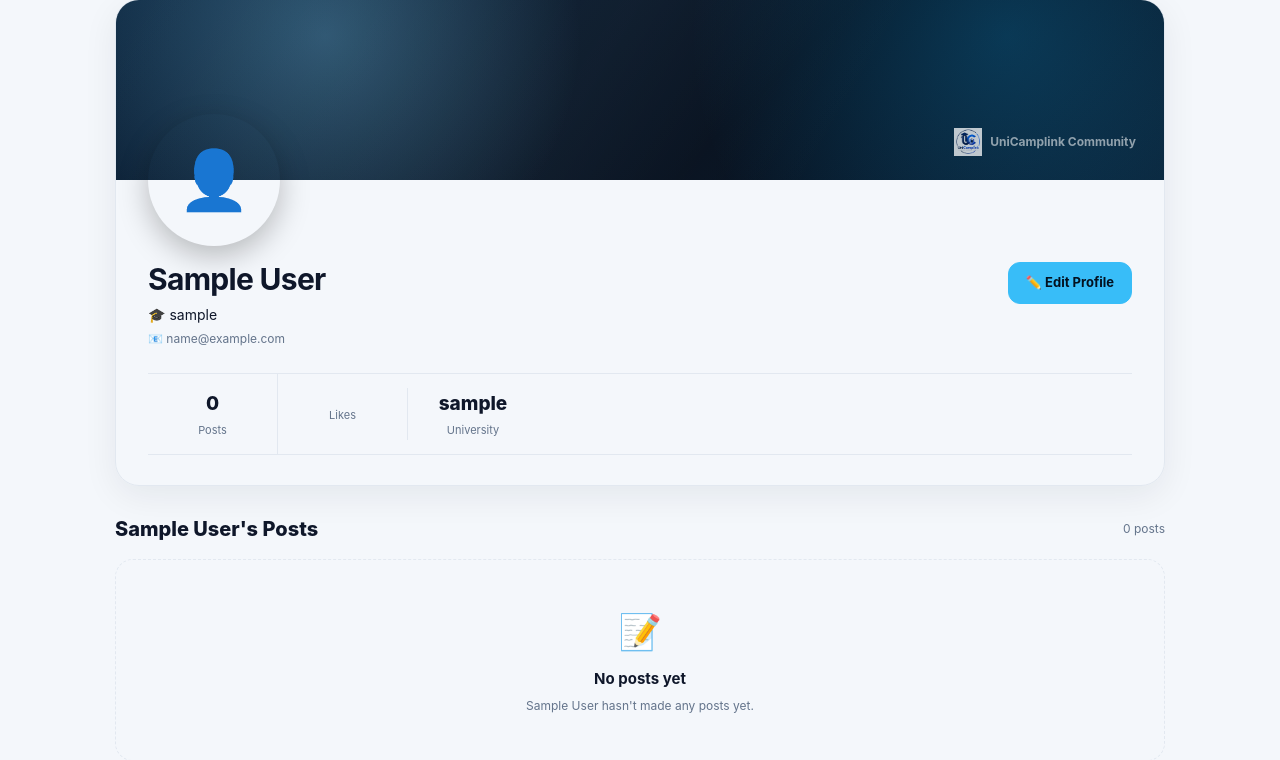
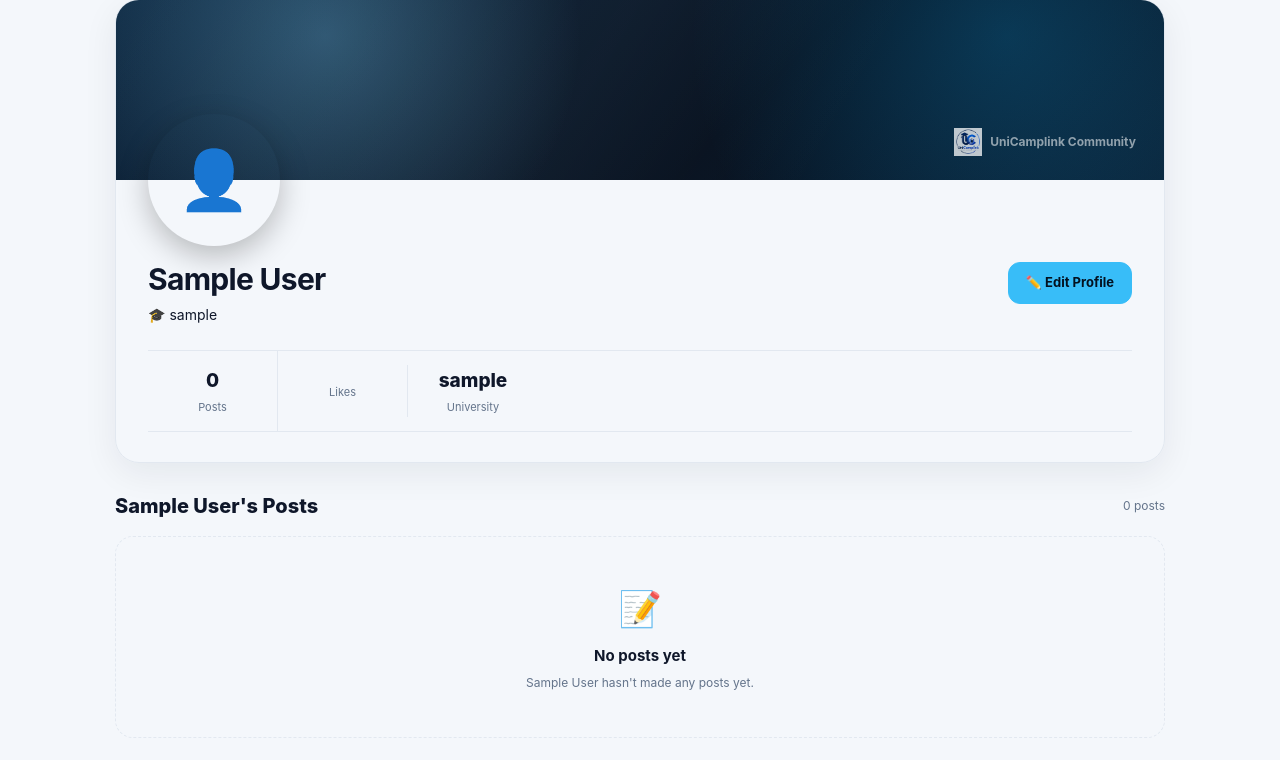
Before and after one commit to sYmDy2580/UniCamplink, a Flask app: page /user/1 in a window 1280 px wide. Shown: the part 152-912 px from the top of the page. After the commit the page ends 890 px from the top, so only its background shows below. Run offline with Flask 3, Linux system fonts and the light colour scheme; the visitor is signed in with stand-in values (Sample User, id 1); data comes from the database, SQL or seed files in the repository; data that the repository does not hold is empty; some libraries are stand-ins or nearby versions.

Commit message:
Update user profile page

```diff
--- a/templates/user_profile.html
+++ b/templates/user_profile.html
@@ -32,7 +32,6 @@
             margin: 0;
             background: var(--bg);
             color: var(--text);
-
             font-family:
                 Inter,
                 -apple-system,
@@ -52,61 +51,43 @@
            ========================================================= */
 
         .profile-navbar {
-
             position: sticky;
             top: 0;
             z-index: 1000;
-
             width: 100%;
-
             display: flex;
             align-items: center;
             justify-content: space-between;
-
             padding: 12px 4%;
-
             background: rgba(7, 17, 31, 0.88);
-
             border-bottom:
                 1px solid
                 rgba(148, 163, 184, 0.12);
-
             backdrop-filter: blur(18px);
             -webkit-backdrop-filter: blur(18px);
         }
 
         .profile-navbar .logo {
-
             display: flex;
             align-items: center;
-
             gap: 10px;
-
             color: #fff;
-
             font-weight: 800;
             font-size: 19px;
         }
 
         .profile-navbar .logo img {
-
             width: 40px;
             height: 40px;
-
             object-fit: contain;
-
             border-radius: 11px;
         }
 
         .profile-nav-links {
-
             display: flex;
             align-items: center;
-
             gap: 4px;
-
             overflow-x: auto;
-
             scrollbar-width: none;
         }
 
@@ -116,46 +97,32 @@
 
         .profile-nav-links a,
         .profile-nav-links button {
-
             white-space: nowrap;
-
             padding: 9px 12px;
-
             border-radius: 10px;
-
             color: #cbd5e1;
-
             font-family: inherit;
-
             font-size: 13px;
             font-weight: 650;
-
             transition: 0.2s ease;
         }
 
         .profile-nav-links a:hover,
         .profile-nav-links button:hover {
-
             background:
                 rgba(56, 189, 248, 0.10);
-
             color: #fff;
         }
 
         .profile-nav-links .active {
-
             color: #38bdf8;
-
             background:
                 rgba(56, 189, 248, 0.10);
         }
 
         .profile-nav-links button {
-
             border: 0;
-
             background: transparent;
-
             cursor: pointer;
         }
 
@@ -164,9 +131,7 @@
            ========================================================= */
 
         .profile-page {
-
             width: min(1050px, 94%);
-
             margin:
                 28px auto 70px;
         }
@@ -176,43 +141,29 @@
            ========================================================= */
 
         .profile-back {
-
             display: inline-flex;
-
             align-items: center;
-
             gap: 7px;
-
             margin-bottom: 18px;
-
             padding: 9px 14px;
-
             border:
                 1px solid
                 var(--border);
-
             border-radius: 11px;
-
             background:
                 var(--card);
-
             color:
                 var(--text-secondary);
-
             font-size: 13px;
             font-weight: 650;
-
             transition: 0.2s ease;
         }
 
         .profile-back:hover {
-
             color:
                 var(--primary);
-
             border-color:
                 var(--primary);
-
             transform:
                 translateX(-2px);
         }
@@ -222,62 +173,45 @@
            ========================================================= */
 
         .profile-hero {
-
             position: relative;
-
             overflow: hidden;
-
             border:
                 1px solid
                 var(--border);
-
             border-radius: 24px;
-
             background:
                 var(--card);
-
             box-shadow:
                 var(--shadow);
         }
 
         .profile-cover {
-
             height: 180px;
-
-            background:
-
+            background:
                 radial-gradient(
                     circle at 20% 20%,
                     rgba(125, 211, 252, 0.30),
                     transparent 30%
                 ),
-
                 radial-gradient(
                     circle at 85% 20%,
                     rgba(14, 165, 233, 0.24),
                     transparent 35%
                 ),
-
                 linear-gradient(
                     135deg,
                     #0f2942,
                     #07111f 60%,
                     #0b2034
                 );
-
             position: relative;
         }
 
         .profile-cover::after {
-
             content: "";
-
             position: absolute;
-
             inset: 0;
-
-            background:
-
+            background:
                 linear-gradient(
                     120deg,
                     transparent 0%,
@@ -287,32 +221,22 @@
         }
 
         .cover-brand {
-
             position: absolute;
-
             right: 28px;
             bottom: 24px;
-
             display: flex;
-
             align-items: center;
-
             gap: 8px;
-
             color:
                 rgba(255,255,255,0.55);
-
             font-size: 12px;
             font-weight: 700;
         }
 
         .cover-brand img {
-
             width: 28px;
             height: 28px;
-
             object-fit: contain;
-
             opacity: 0.75;
         }
 
@@ -321,9 +245,7 @@
            ========================================================= */
 
         .profile-main {
-
             position: relative;
-
             padding:
                 0 32px 30px;
         }
@@ -333,81 +255,58 @@
            ========================================================= */
 
         .profile-avatar-wrap {
-
             position: relative;
-
             width: 132px;
             height: 132px;
-
             margin-top: -66px;
-
             margin-bottom: 16px;
         }
 
         .profile-picture,
         .profile-avatar {
-
             width: 132px;
             height: 132px;
-
             border-radius: 50%;
-
             border:
                 5px solid
                 var(--card);
-
             box-shadow:
                 0 10px 30px
                 rgba(0, 0, 0, 0.25);
         }
 
         .profile-picture {
-
             display: block;
-
             object-fit: cover;
-
             background:
                 var(--bg-secondary);
         }
 
         .profile-avatar {
-
             display: flex;
-
             align-items: center;
             justify-content: center;
-
-            background:
-
+            background:
                 linear-gradient(
                     135deg,
                     rgba(56,189,248,0.15),
                     var(--bg-secondary)
                 );
-
             font-size: 58px;
         }
 
         .online-indicator {
-
             position: absolute;
-
             right: 7px;
             bottom: 8px;
-
             width: 22px;
             height: 22px;
-
             border-radius: 50%;
-
             background:
                 #22c55e;
-
             border:
                 4px solid
                 var(--card);
-
             display: none;
         }
 
@@ -416,13 +315,9 @@
            ========================================================= */
 
         .profile-heading {
-
             display: flex;
-
             align-items: flex-start;
-
             justify-content: space-between;
-
             gap: 25px;
         }
 
@@ -431,27 +326,18 @@
         }
 
         .profile-name-row {
-
             display: flex;
-
             align-items: center;
-
             flex-wrap: wrap;
-
             gap: 9px;
         }
 
         .profile-name-row h1 {
-
             margin: 0;
-
             color:
                 var(--text);
-
             font-size: 30px;
-
             line-height: 1.15;
-
             letter-spacing: -0.7px;
         }
 
@@ -460,190 +346,129 @@
            ========================================================= */
 
         .verified-student-badge {
-
             display: inline-flex;
-
             align-items: center;
-
             gap: 6px;
-
             padding:
                 5px 10px;
-
             border-radius: 999px;
-
-            background:
-
+            background:
                 linear-gradient(
                     135deg,
                     #2563eb,
                     #38bdf8
                 );
-
             color: #fff;
-
             font-size: 11px;
-
             font-weight: 800;
-
             line-height: 1;
-
             box-shadow:
                 0 5px 15px
                 rgba(37, 99, 235, .20);
-
             white-space: nowrap;
         }
 
         .verified-student-icon {
-
             display: inline-flex;
-
             align-items: center;
             justify-content: center;
-
             width: 17px;
             height: 17px;
-
             border-radius: 50%;
-
             background:
                 rgba(255, 255, 255, .95);
-
             color:
                 #2563eb;
-
             font-size: 11px;
-
             font-weight: 900;
         }
 
         .profile-university {
-
             margin-top: 8px;
-
             color:
                 var(--text-secondary);
-
             font-size: 14px;
         }
 
-        .profile-email {
-
-            margin-top: 5px;
-
-            color:
-                var(--muted);
-
-            font-size: 12px;
-        }
+        /*
+         * Email intentionally hidden from public profile.
+         *
+         * The user's email remains in the database and is still
+         * available for login, verification and account functions.
+         */
 
         /* =========================================================
            ACTIONS
            ========================================================= */
 
         .profile-actions {
-
             display: flex;
-
             align-items: center;
-
             flex-wrap: wrap;
-
             justify-content: flex-end;
-
             gap: 9px;
         }
 
         .profile-action,
         .profile-action-button {
-
             display: inline-flex;
-
             align-items: center;
-
             justify-content: center;
-
             gap: 7px;
-
             min-height: 42px;
-
             padding:
                 10px 17px;
-
             border-radius: 12px;
-
             border:
                 1px solid
                 var(--border);
-
             background:
                 var(--bg-secondary);
-
             color:
                 var(--text);
-
             font-family: inherit;
-
             font-size: 13px;
-
             font-weight: 750;
-
             cursor: pointer;
-
             transition:
-
                 transform 0.2s ease,
-
                 background 0.2s ease,
-
                 border-color 0.2s ease;
         }
 
         .profile-action:hover,
         .profile-action-button:hover {
-
             transform:
                 translateY(-2px);
-
             border-color:
                 var(--primary);
         }
 
         .primary-action {
-
             background:
                 var(--primary);
-
             border-color:
                 var(--primary);
-
             color:
                 #03111f;
         }
 
         .primary-action:hover {
-
             background:
                 var(--primary-hover);
         }
 
         .friend-action {
-
             background:
                 #22c55e;
-
             border-color:
                 #22c55e;
-
             color: #fff;
         }
 
         .friend-action:hover {
-
             background:
                 #16a34a;
-
             border-color:
                 #16a34a;
         }
@@ -653,66 +478,47 @@
            ========================================================= */
 
         .friend-status {
-
             display: inline-flex;
-
             align-items: center;
-
             justify-content: center;
-
             gap: 7px;
-
             min-height: 42px;
-
             padding:
                 10px 17px;
-
             border-radius: 12px;
-
             font-size: 13px;
-
             font-weight: 750;
         }
 
         .friends-status {
-
             color:
                 #4ade80;
-
             background:
                 rgba(34, 197, 94, 0.10);
-
             border:
                 1px solid
                 rgba(34, 197, 94, 0.25);
         }
 
         .pending-status {
-
             color:
                 #facc15;
-
             background:
                 rgba(234, 179, 8, 0.10);
-
             border:
                 1px solid
                 rgba(234, 179, 8, 0.25);
         }
 
         .respond-action {
-
             background:
                 #7c3aed;
-
             border-color:
                 #7c3aed;
-
             color: #fff;
         }
 
         .respond-action:hover {
-
             background:
                 #6d28d9;
         }
@@ -722,75 +528,52 @@
            ========================================================= */
 
         .ambassador-section {
-
             margin-top: 20px;
         }
 
         .campus-ambassador-badge {
-
             display: inline-flex;
-
             align-items: center;
-
             gap: 8px;
-
             padding:
                 9px 14px;
-
             border-radius: 999px;
-
-            background:
-
+            background:
                 linear-gradient(
                     135deg,
                     #f59e0b,
                     #f97316
                 );
-
             color: white;
-
             font-size: 12px;
-
             font-weight: 850;
-
             box-shadow:
                 0 7px 20px
                 rgba(245,158,11,0.20);
         }
 
         .campus-ambassador-details {
-
             display: flex;
-
             flex-wrap: wrap;
-
             gap: 9px;
-
             margin-top: 10px;
         }
 
         .ambassador-detail {
-
             padding:
                 8px 12px;
-
             border-radius: 10px;
-
             background:
                 rgba(245,158,11,0.07);
-
             border:
                 1px solid
                 rgba(245,158,11,0.18);
-
             color:
                 var(--text-secondary);
-
             font-size: 12px;
         }
 
         .ambassador-detail strong {
-
             color:
                 #f59e0b;
         }
@@ -800,18 +583,12 @@
            ========================================================= */
 
         .profile-bio {
-
             max-width: 700px;
-
             margin-top: 20px;
-
             color:
                 var(--text-secondary);
-
             font-size: 14px;
-
             line-height: 1.75;
-
             white-space: pre-wrap;
         }
 
@@ -820,37 +597,26 @@
            ========================================================= */
 
         .profile-stats {
-
             display: flex;
-
             align-items: center;
-
             flex-wrap: wrap;
-
             gap: 0;
-
             margin-top: 25px;
-
             border-top:
                 1px solid
                 var(--border);
-
             border-bottom:
                 1px solid
                 var(--border);
         }
 
         .profile-stat {
-
             min-width: 130px;
-
             padding:
                 16px 20px;
-
             border-right:
                 1px solid
                 var(--border);
-
             text-align: center;
         }
 
@@ -859,26 +625,18 @@
         }
 
         .profile-stat strong {
-
             display: block;
-
             color:
                 var(--text);
-
             font-size: 19px;
-
             font-weight: 850;
         }
 
         .profile-stat span {
-
             display: block;
-
             margin-top: 3px;
-
             color:
                 var(--muted);
-
             font-size: 11px;
         }
 
@@ -891,33 +649,23 @@
         }
 
         .posts-header {
-
             display: flex;
-
             align-items: center;
-
             justify-content: space-between;
-
             margin-bottom: 15px;
         }
 
         .posts-header h2 {
-
             margin: 0;
-
             color:
                 var(--text);
-
             font-size: 20px;
-
             font-weight: 800;
         }
 
         .posts-header span {
-
             color:
                 var(--muted);
-
             font-size: 12px;
         }
 
@@ -926,133 +674,88 @@
            ========================================================= */
 
         .post-card {
-
             position: relative;
-
             margin-bottom: 14px;
-
             padding: 20px;
-
             border:
                 1px solid
                 var(--border);
-
             border-radius: 18px;
-
             background:
                 var(--card);
-
             box-shadow:
                 var(--shadow);
-
             transition:
-
                 transform 0.2s ease,
-
                 border-color 0.2s ease;
         }
 
         .post-card:hover {
-
             transform:
                 translateY(-2px);
-
             border-color:
                 rgba(56,189,248,0.25);
         }
 
         .post-top {
-
             display: flex;
-
             align-items: center;
-
             gap: 11px;
-
             margin-bottom: 14px;
         }
 
         .post-mini-avatar {
-
             width: 38px;
             height: 38px;
-
             display: grid;
-
             place-items: center;
-
             flex-shrink: 0;
-
             border-radius: 50%;
-
             background:
                 var(--bg-secondary);
-
             border:
                 1px solid
                 var(--border);
-
             overflow: hidden;
-
             font-size: 17px;
         }
 
         .post-mini-avatar img {
-
             width: 100%;
             height: 100%;
-
             object-fit: cover;
         }
 
         .post-author-name {
-
             color:
                 var(--text);
-
             font-size: 13px;
-
             font-weight: 750;
         }
 
         .post-date {
-
             margin-top: 2px;
-
             color:
                 var(--muted);
-
             font-size: 11px;
         }
 
         .post-content {
-
             color:
                 var(--text-secondary);
-
             font-size: 14px;
-
             line-height: 1.7;
-
             white-space: pre-wrap;
-
             overflow-wrap: anywhere;
         }
 
         .post-image {
-
             display: block;
-
             width: 100%;
-
             max-height: 620px;
-
             margin-top: 14px;
-
             object-fit: cover;
-
             border-radius: 14px;
-
             border:
                 1px solid
                 var(--border);
@@ -1063,46 +766,33 @@
            ========================================================= */
 
         .no-posts {
-
             padding:
                 45px 20px;
-
             border:
                 1px dashed
                 var(--border);
-
             border-radius: 18px;
-
             background:
                 var(--card);
-
             text-align: center;
         }
 
         .empty-icon {
-
             font-size: 35px;
-
             margin-bottom: 10px;
         }
 
         .no-posts strong {
-
             display: block;
-
             color:
                 var(--text);
-
             font-size: 15px;
         }
 
         .no-posts p {
-
             margin: 7px 0 0;
-
             color:
                 var(--muted);
-
             font-size: 12px;
         }
 
@@ -1111,44 +801,36 @@
            ========================================================= */
 
         body.light-mode .profile-navbar {
-
             background:
                 rgba(255,255,255,0.88);
-
             border-color:
                 rgba(15,23,42,0.08);
         }
 
         body.light-mode .profile-navbar .logo {
-
             color:
                 #0f172a;
         }
 
         body.light-mode .profile-nav-links a,
         body.light-mode .profile-nav-links button {
-
             color:
                 #475569;
         }
 
         body.light-mode .profile-nav-links a:hover,
         body.light-mode .profile-nav-links button:hover {
-
             color:
                 #0284c7;
         }
 
         body.light-mode .profile-cover {
-
-            background:
-
+            background:
                 radial-gradient(
                     circle at 20% 20%,
                     rgba(56,189,248,0.25),
                     transparent 30%
                 ),
-
                 linear-gradient(
                     135deg,
                     #dff6ff,
@@ -1176,9 +858,7 @@
             }
 
             .profile-page {
-
                 width: 94%;
-
                 margin-top: 18px;
             }
 
@@ -1187,25 +867,20 @@
             }
 
             .profile-main {
-
                 padding:
                     0 18px 23px;
             }
 
             .profile-avatar-wrap {
-
                 width: 105px;
                 height: 105px;
-
                 margin-top: -52px;
             }
 
             .profile-picture,
             .profile-avatar {
-
                 width: 105px;
                 height: 105px;
-
                 border-width: 4px;
             }
 
@@ -1222,33 +897,25 @@
             }
 
             .profile-actions {
-
                 justify-content:
                     flex-start;
-
                 margin-top: 18px;
             }
 
             .profile-action,
             .profile-action-button,
             .friend-status {
-
                 flex: 1;
-
                 min-width: 130px;
             }
 
             .profile-stats {
-
                 margin-top: 20px;
             }
 
             .profile-stat {
-
                 flex: 1;
-
                 min-width: 33.33%;
-
                 padding:
                     13px 8px;
             }
@@ -1273,7 +940,6 @@
             }
 
             .profile-main {
-
                 padding-left: 14px;
                 padding-right: 14px;
             }
@@ -1283,9 +949,7 @@
             }
 
             .profile-actions {
-
                 display: grid;
-
                 grid-template-columns:
                     1fr 1fr;
             }
@@ -1293,49 +957,36 @@
             .profile-action,
             .profile-action-button,
             .friend-status {
-
                 width: 100%;
-
                 min-width: 0;
             }
 
             .verified-student-badge {
-
                 padding:
                     5px 8px;
-
                 font-size: 10px;
             }
 
             .verified-student-icon {
-
                 width: 16px;
                 height: 16px;
-
                 font-size: 10px;
             }
 
             .campus-ambassador-badge {
-
                 width: 100%;
-
                 justify-content: center;
-
                 text-align: center;
-
                 border-radius: 12px;
             }
 
             .campus-ambassador-details {
-
                 display: grid;
-
                 grid-template-columns:
                     1fr;
             }
 
             .profile-stat {
-
                 padding:
                     12px 5px;
             }
@@ -1345,9 +996,7 @@
             }
 
             .post-card {
-
                 padding: 16px;
-
                 border-radius: 15px;
             }
         }
@@ -1543,12 +1192,7 @@
 
                     </div>
 
-                    <div class="profile-email">
-
-                        📧
-                        {{ user["email"] }}
-
-                    </div>
+                    <!-- EMAIL INTENTIONALLY HIDDEN FROM PUBLIC PROFILE -->
 
                     <!-- CAMPUS AMBASSADOR -->
 
@@ -1609,9 +1253,7 @@
                     {% if user["bio"] %}
 
                         <div class="profile-bio">
-
                             {{ user["bio"] }}
-
                         </div>
 
                     {% endif %}
@@ -1711,6 +1353,7 @@
                                 >
 
                                     ➕
+
                                     Add Friend
 
                                 </button>
@@ -1824,15 +1467,11 @@
                         <div>
 
                             <div class="post-author-name">
-
                                 {{ user["name"] }}
-
                             </div>
 
                             <div class="post-date">
-
                                 {{ post["created_at"]|nigeria_time }}
-
                             </div>
 
                         </div>
@@ -1842,9 +1481,7 @@
                     {% if post["content"] %}
 
                         <div class="post-content">
-
                             {{ post["content"] }}
-
                         </div>
 
                     {% endif %}
@@ -1880,8 +1517,11 @@
                 </strong>
 
                 <p>
+
                     {{ user["name"] }}
+
                     hasn't made any posts yet.
+
                 </p>
 
             </div>
```
